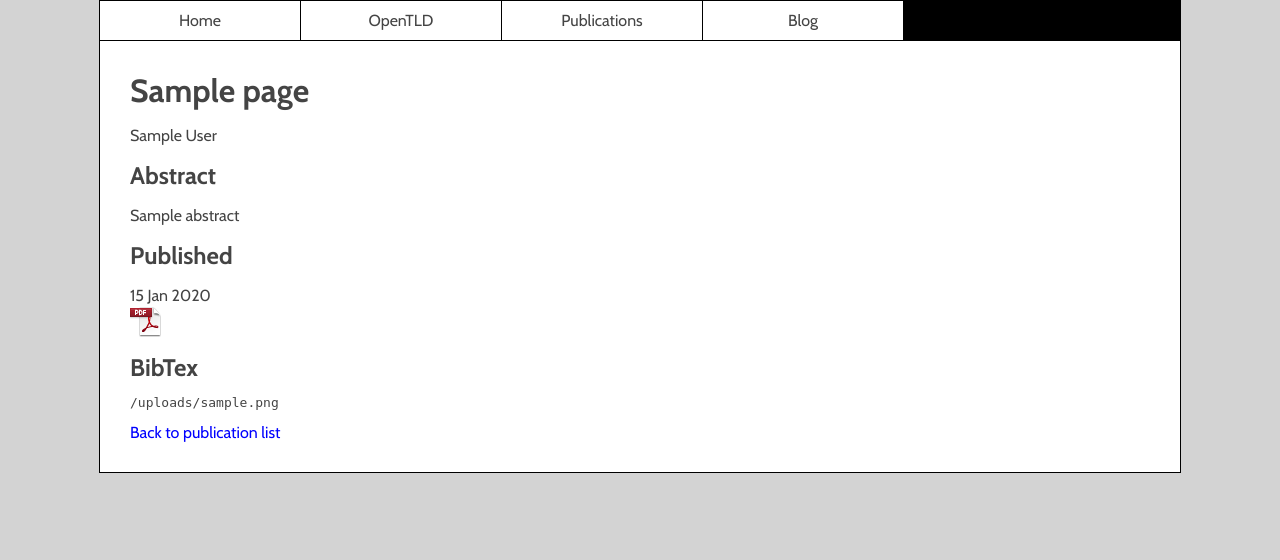
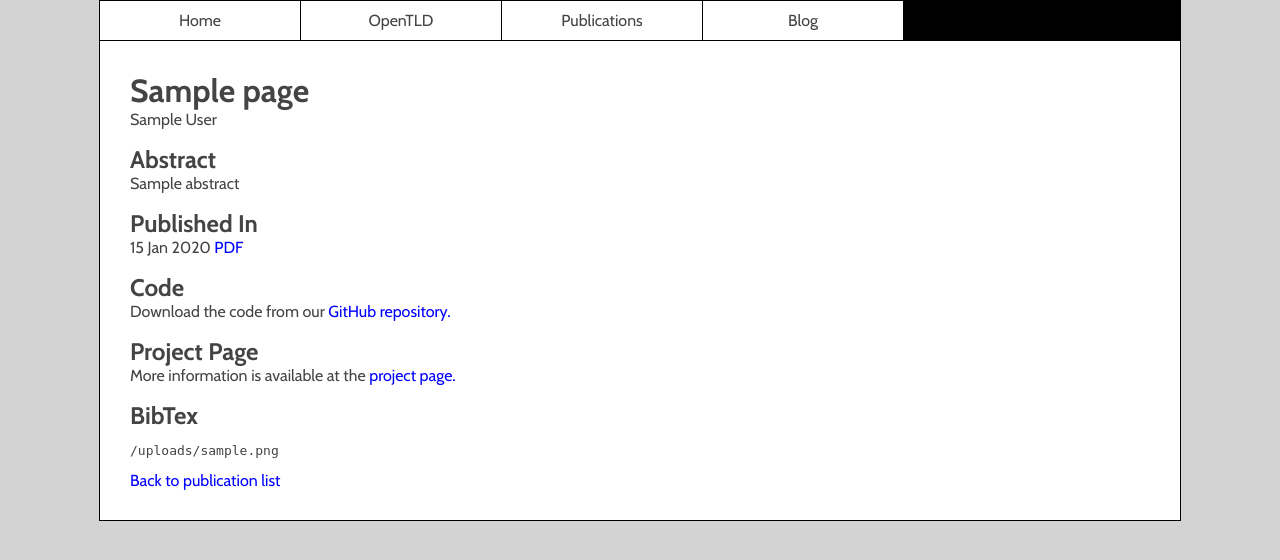
Before and after one commit to gnebehay/gnebehay.com, a Node project: template templates/publication.jade in a window 1280 px wide. Shown: the part 177-737 px from the top of the page. Run offline with Node 20 templates, Linux system fonts and the light colour scheme; the template is opened without the code that fills it: most values are stand-ins (such as "Sample title", 1, 10 or a date in 2020).

Commit message:
Added url for publications

```diff
--- a/contents/style.css
+++ b/contents/style.css
@@ -71,8 +71,7 @@
 }
 
 .pubentry {
-	margin:5px;
-	padding: 10px;
+	padding: 10px 0px 10px 0;
 }
 .odd {
 	background: rgb(180,180,180);
@@ -97,18 +96,6 @@
 .date {
 }
 
-.news {
-	margin: 0 0 25px 0;
-}
-
-.news h2 {
-	margin: 0px;
-}
-
-.news p {
-	margin: 0px;
-}
-
 .link_panel {
 	margin-left: 5px;
 }
@@ -117,3 +104,7 @@
 	vertical-align: middle;
 	margin-right:3px;
 }
+
+.close {
+	margin-top: 0px;
+}
--- a/templates/publication.jade
+++ b/templates/publication.jade
@@ -2,20 +2,26 @@ extends layout
 block content
 	h1
 		= page.title
-	p
+	p.close
 		= page.metadata.authors
 	h2 Abstract
-	p
+	p.close
 		= page.metadata.abstract
-	h2 Published
-	p
-		= page.metadata.published
+	h2 Published In
+	p.close
+		= page.metadata.published + ' '
 		- filename = page.filepath.full.substring(0,page.filepath.full.lastIndexOf('/')) + '/' + page.metadata.name + '.pdf';
 		- if (fs.existsSync(filename)) {
-		br
-		a(href=page.metadata.name + '.pdf')
-			img(src='/img/pdficon_large.png')
+		a(href=page.metadata.name + '.pdf') PDF
 		- }
+	if page.metadata.code
+		h2 Code
+		p.close Download the code from our
+			a(href=page.metadata.code) GitHub repository.
+	if page.metadata.url
+		h2 Project Page
+		p.close More information is available at the
+			a(href=page.metadata.url) project page.
 	- bib = ''
 	- filename = page.filepath.full.substring(0,page.filepath.full.lastIndexOf('/')) + '/' + page.metadata.name + '.bib';
 	- if (fs.existsSync(filename)) {
```
Also changed, not shown: contents/tld/index.md (+0 -1 lines), templates/publist.jade (+10 -4 lines).
